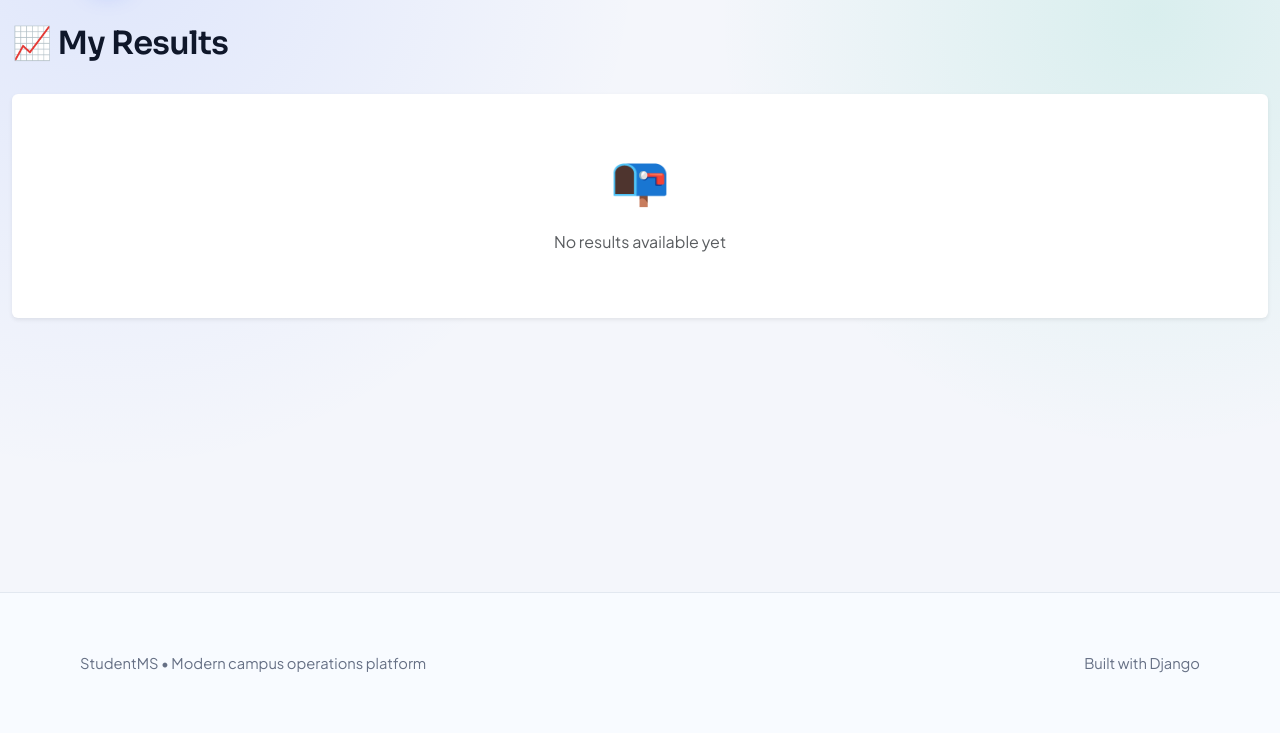
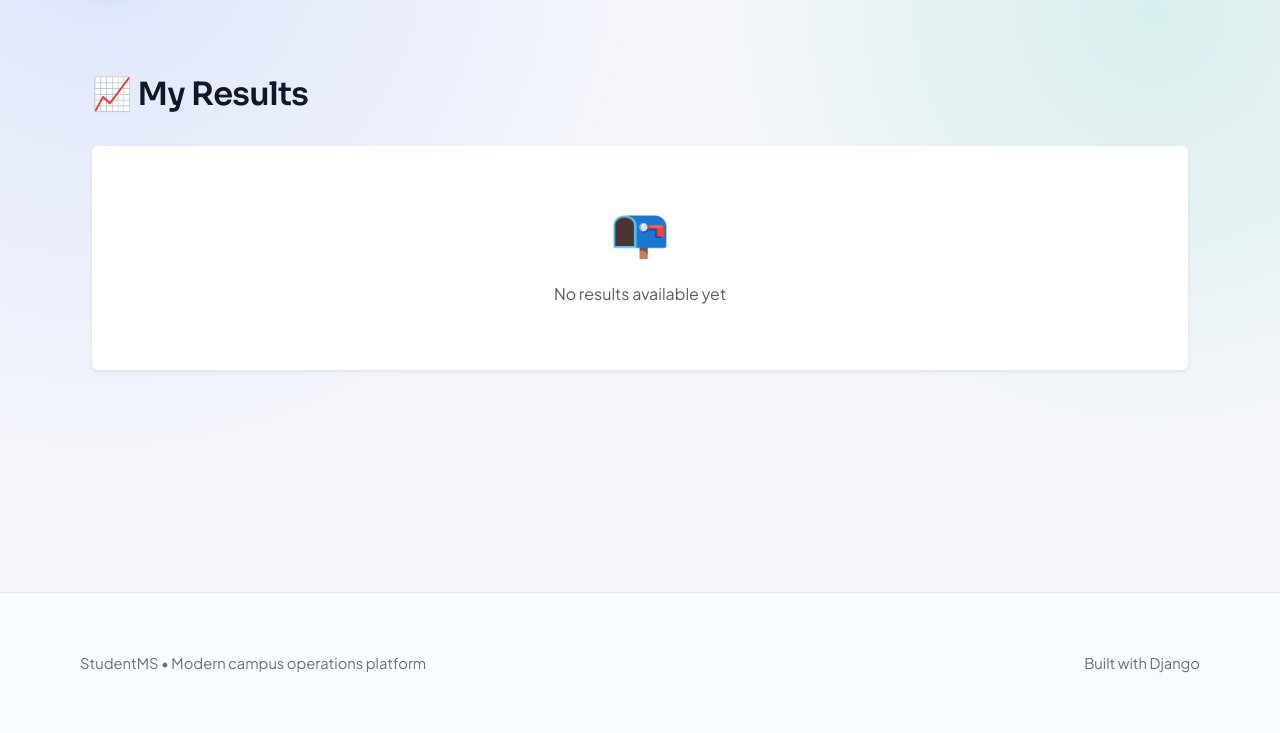
Before and after one commit to Snehasish-tech/student-management-system-new, a Django app: page /students/results/ in a window 1280 px wide. Shown: the part 67-800 px from the top of the page. Run offline with Django 5.2, Linux system fonts and the light colour scheme; the visitor is signed in with stand-in values (Sample User, id 1); data comes from the database, SQL or seed files in the repository; data that the repository does not hold is empty.

Commit message:
Fix HTML template structure in attendance and results pages

```diff
--- a/templates/students/attendance.html
+++ b/templates/students/attendance.html
@@ -3,7 +3,8 @@
 {% block title %}Attendance - StudentMS{% endblock %}
 
 {% block content %}
-<div class="container-fluid py-4">
+<section class="section-wrap" style="padding: 40px 0;">
+<div class="container-fluid">
     <div class="row mb-4">
         <div class="col-12">
             <h1 class="h2">📅 Student Attendance</h1>
@@ -69,4 +70,5 @@
         </div>
     </div>
 </div>
+</section>
 {% endblock %}
--- a/templates/students/results.html
+++ b/templates/students/results.html
@@ -3,7 +3,8 @@
 {% block title %}Results - StudentMS{% endblock %}
 
 {% block content %}
-<div class="container-fluid py-4">
+<section class="section-wrap" style="padding: 40px 0;">
+<div class="container-fluid">
     <div class="row mb-4">
         <div class="col-12">
             <h1 class="h2">📈 My Results</h1>
@@ -72,4 +73,5 @@
     </div>
     {% endif %}
 </div>
+</section>
 {% endblock %}
```
